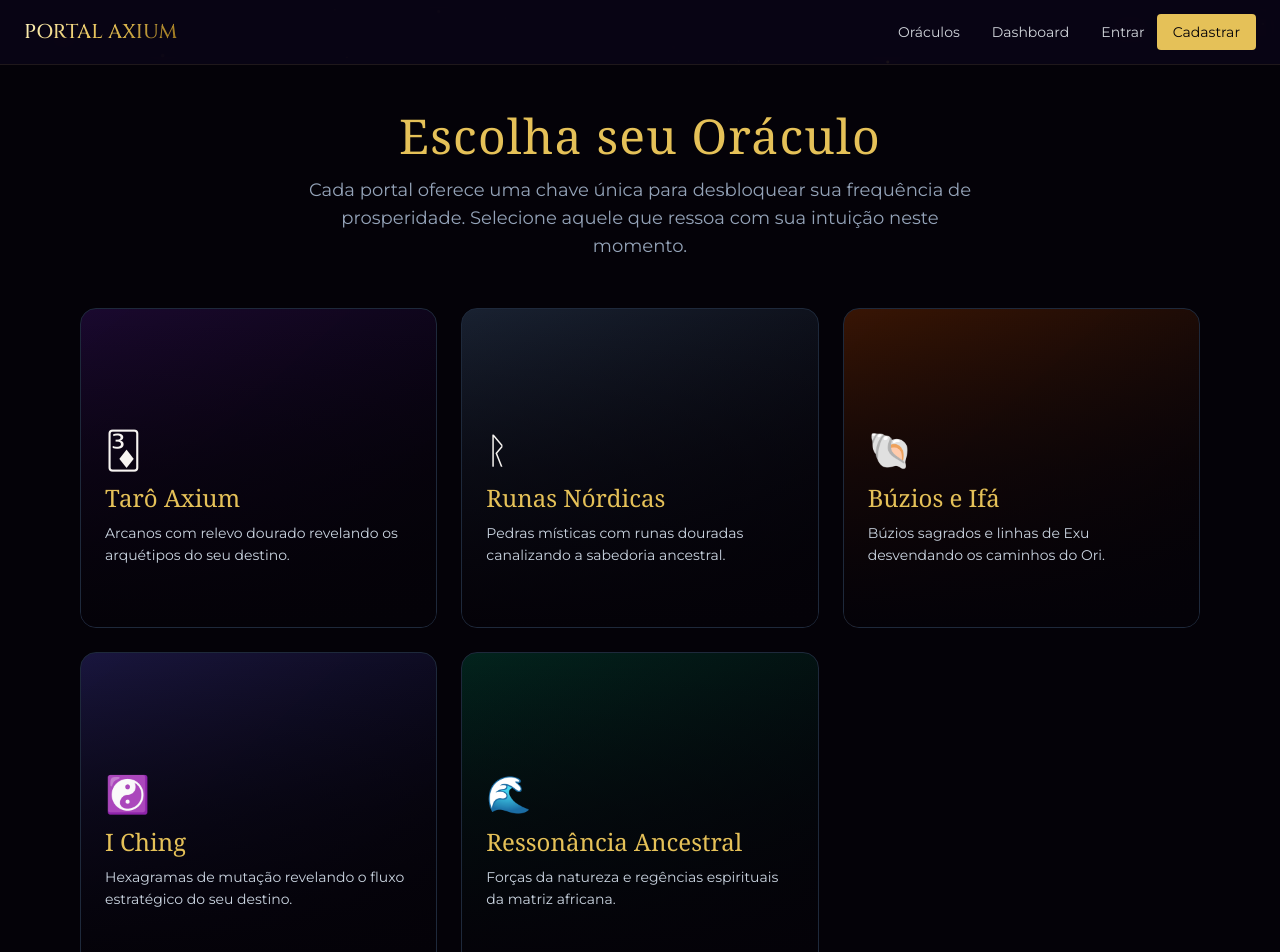
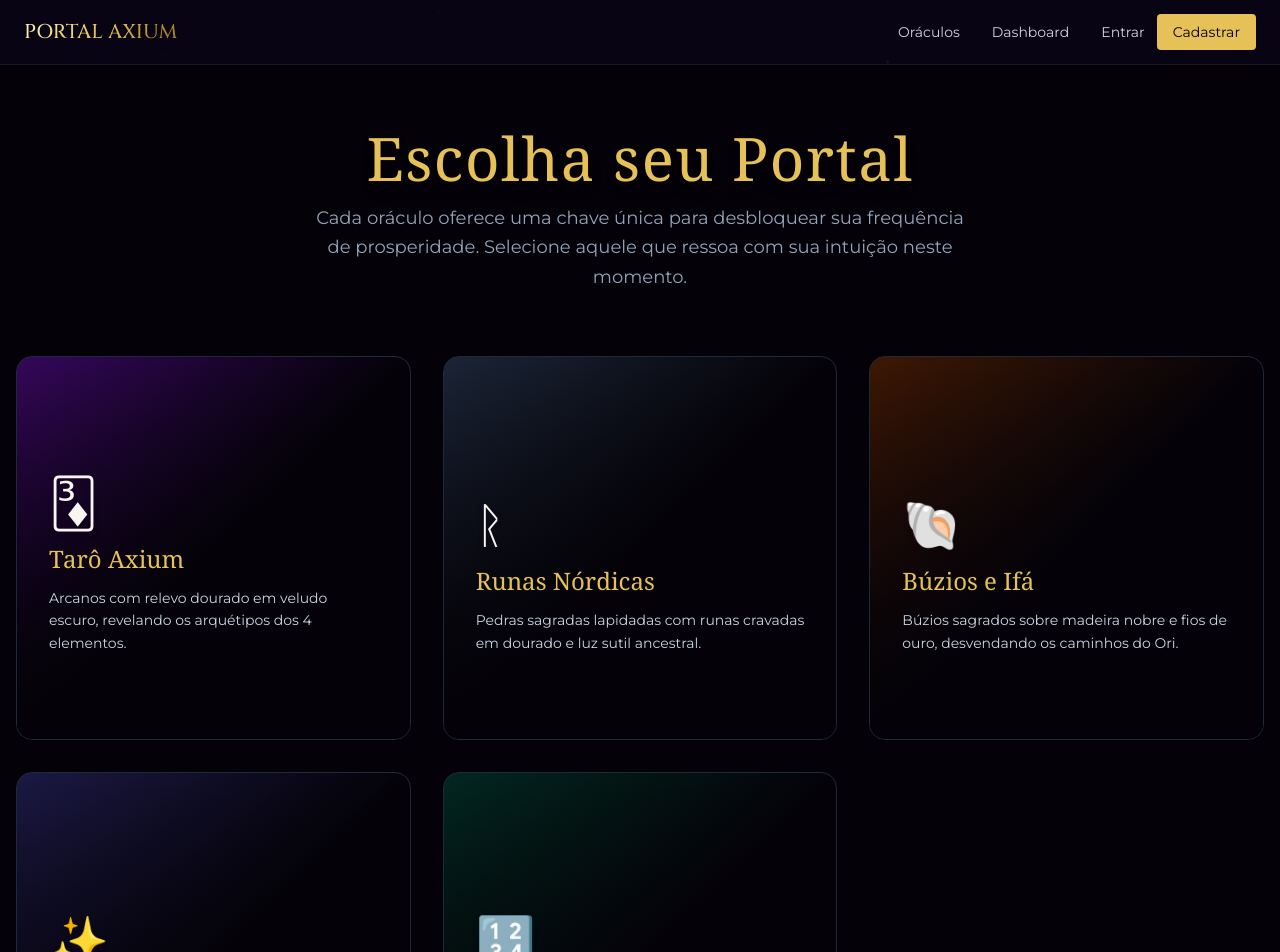
Before and after one commit to Mestre-celio/axis-mundi, a Next.js app in the folder frontend/: page /oraculos in a window 1280 px wide. Shown: the top 952 px of the page. Built offline with nearby package versions, Linux system fonts and the light colour scheme; no server answers.

Commit message:
feat(oraculos): oraculos astrologia e numerologia + prompt e layout refinados

```diff
--- a/frontend/src/app/oraculos/[slug]/page.tsx
+++ b/frontend/src/app/oraculos/[slug]/page.tsx
@@ -4,7 +4,7 @@ import { useEffect, useState } from 'react';
 import { useParams, useRouter } from 'next/navigation';
 import OracleRenderer from '@/components/oracles/OracleRenderer';
 
-const VALID_ORACLES = ['tarot', 'ifa', 'runas', 'iching', 'orixas'];
+const VALID_ORACLES = ['tarot', 'ifa', 'runas', 'iching', 'orixas', 'astrologia', 'numerologia'];
 
 const ORACLE_INFO: Record<string, { nome: string; icone: string; desc: string }> = {
   tarot: { nome: 'Tarot', icone: '\uD83C\uDCC3', desc: 'Espelho da alma e arquétipos universais revelados através dos Arcanos.' },
@@ -12,6 +12,8 @@ const ORACLE_INFO: Record<string, { nome: string; icone: string; desc: string }>
   runas: { nome: 'Runas', icone: '\u16B1', desc: 'Forças elementais e proteção dos antigos através dos símbolos nórdicos.' },
   iching: { nome: 'I Ching', icone: '\u262F\uFE0F', desc: 'Livro das mutações para decisões sábias e visão estratégica.' },
   orixas: { nome: 'Orixás', icone: '\uD83C\uDF0A', desc: 'Forças da natureza e regências espirituais da tradição afro-brasileira.' },
+  astrologia: { nome: 'Astrologia', icone: '\u2728', desc: 'Esfera armilar dourada com constelações e órbitas planetárias luminosas.' },
+  numerologia: { nome: 'Numerologia', icone: '\uD83D\uDD22', desc: 'Círculos concêntricos de geometria sagrada com números arquetípicos.' },
 };
 
 export default function OraclePage() {
--- a/frontend/src/components/oracles/OracleDraw.tsx
+++ b/frontend/src/components/oracles/OracleDraw.tsx
@@ -27,6 +27,18 @@ const DECK_BY_TYPE: Record<string, string[]> = {
   orixas: [
     'Exu', 'Ogum', 'Xangô', 'Iemanjá', 'Oxóssi', 'Oxum', 'Iansã', 'Obaluaiê',
     'Nanã', 'Oxalá', 'Logunedé', 'Ewá', 'Ossaim', 'Ibeji', 'Oxumare',
+  ],
+  astrologia: [
+    'Sol em Leão', 'Lua em Câncer', 'Mercúrio Retrógrado', 'Vênus em Libra',
+    'Marte em Áries', 'Júpiter em Sagitário', 'Saturno em Capricórnio', 'Urano em Aquário',
+    'Netuno em Peixes', 'Plutão em Escorpião', 'Lua Nova', 'Lua Cheia',
+    'Eclipse Solar', 'Eclipse Lunar', 'Mercúrio em Gêmeos',
+  ],
+  numerologia: [
+    'Caminho de Vida 1', 'Caminho de Vida 2', 'Caminho de Vida 3', 'Caminho de Vida 4',
+    'Caminho de Vida 5', 'Caminho de Vida 6', 'Caminho de Vida 7', 'Caminho de Vida 8',
+    'Caminho de Vida 9', 'Número de Expressão', 'Número da Alma', 'Número de Destino',
+    'Ano Pessoal', 'Mês Pessoal', 'Dia Pessoal',
   ],
 };
 
--- a/frontend/src/components/oracles/OracleReadingResult.tsx
+++ b/frontend/src/components/oracles/OracleReadingResult.tsx
@@ -10,44 +10,51 @@ interface Props {
 
 export default function OracleReadingResult({ reading, oracleType }: Props) {
   return (
-    <div className="w-full max-h-[75vh] overflow-y-auto pr-2 custom-scrollbar space-y-6 animate-in fade-in slide-in-from-bottom-4 duration-500">
+    <div className="w-full max-h-[80vh] overflow-y-auto pr-2 custom-scrollbar space-y-8 animate-in fade-in slide-in-from-bottom-6 duration-700">
 
-      <section className="bg-[#0B1021] border border-[#E5C158]/20 rounded-xl p-6 shadow-sm">
+      <section className="bg-[#0B1021]/60 border border-[#E5C158]/30 rounded-xl p-6 md:p-8 shadow-lg shadow-black/20">
         <div className="flex items-center gap-3 mb-4">
-          <span className="text-2xl">👑</span>
-          <h3 className="text-[#E5C158] font-serif text-xl">ALINHAMENTO DE PROSPERIDADE E ARQUÉTIPO</h3>
+          <span className="text-3xl">👑</span>
+          <h3 className="text-[#E5C158] font-serif text-xl md:text-2xl font-bold tracking-wide">
+            ALINHAMENTO DE PROSPERIDADE E ARQUÉTIPO
+          </h3>
         </div>
-        <p className="text-slate-200 leading-relaxed text-base whitespace-pre-line">
+        <p className="text-slate-200 leading-relaxed text-base md:text-lg whitespace-pre-line">
           {reading.prosperidade}
         </p>
       </section>
 
-      <section className="bg-[#0B1021] border border-slate-800 rounded-xl p-6">
+      <section className="bg-[#0B1021]/40 border border-slate-800 rounded-xl p-6 md:p-8">
         <div className="flex items-center gap-3 mb-4">
-          <span className="text-2xl">📜</span>
-          <h3 className="text-[#E5C158] font-serif text-xl">DESCONSTRUÇÃO DA MATRIZ SIMBÓLICA</h3>
+          <span className="text-3xl">📜</span>
+          <h3 className="text-[#E5C158] font-serif text-xl md:text-2xl font-bold tracking-wide">
+            DESCONSTRUÇÃO DA MATRIZ SIMBÓLICA (COMO CHEGAMOS AQUI)
+          </h3>
         </div>
-        <p className="text-slate-300 leading-relaxed text-base whitespace-pre-line">
+        <p className="text-slate-300 leading-relaxed text-base md:text-lg whitespace-pre-line">
           {reading.matriz}
         </p>
       </section>
 
-      <section className="bg-gradient-to-br from-[#0B1021] via-[#0B1021] to-[#E5C158]/10 border border-[#E5C158]/40 rounded-xl p-6 shadow-lg shadow-[#E5C158]/5 relative overflow-hidden">
-        <div className="absolute top-0 right-0 w-32 h-32 bg-[#E5C158]/5 rounded-full blur-3xl" />
+      <section className="relative bg-gradient-to-br from-[#0B1021] via-[#0B1021] to-[#E5C158]/10 border-2 border-[#E5C158]/50 rounded-xl p-6 md:p-8 shadow-2xl shadow-[#E5C158]/10 overflow-hidden">
+        <div className="absolute -top-10 -right-10 w-40 h-40 bg-[#E5C158]/10 rounded-full blur-3xl" />
+        <div className="absolute -bottom-10 -left-10 w-40 h-40 bg-[#D8B4F8]/10 rounded-full blur-3xl" />
 
         <div className="relative z-10">
-          <div className="flex items-center gap-3 mb-4">
-            <span className="text-2xl">🗝️</span>
-            <h3 className="text-[#E5C158] font-serif text-xl font-bold">O PONTO DE VIRADA</h3>
+          <div className="flex items-center gap-3 mb-5">
+            <span className="text-3xl">🗝️</span>
+            <h3 className="text-[#E5C158] font-serif text-xl md:text-2xl font-bold tracking-wide">
+              O PONTO DE VIRADA (O NÓ CEGO DO SUCESSO)
+            </h3>
           </div>
 
-          <p className="text-slate-200 leading-relaxed mb-6 text-base italic border-l-4 border-[#E5C158] pl-4 bg-[#040208]/50 py-3 pr-3 rounded-r-lg">
+          <p className="text-slate-100 leading-relaxed mb-8 text-base md:text-lg italic border-l-4 border-[#E5C158] pl-5 bg-[#040208]/40 py-4 pr-4 rounded-r-lg">
             &ldquo;{reading.pontoDeVirada}&rdquo;
           </p>
 
-          <div className="bg-[#040208]/60 p-5 rounded-lg border border-[#E5C158]/20 mb-6 text-center">
-            <p className="text-slate-300 text-sm md:text-base leading-relaxed">
-              A semente da abundância foi plantada. Para <strong className="text-[#E5C158]">ativar 100% dessa frequência de prosperidade</strong> e receber o mapeamento detalhado das datas, passos práticos e desbloqueios específicos deste ciclo, é necessário acessar o:
+          <div className="bg-[#040208]/70 p-6 rounded-lg border border-[#E5C158]/30 mb-8 text-center backdrop-blur-sm">
+            <p className="text-slate-200 text-base md:text-lg leading-relaxed">
+              A semente da abundância foi revelada. Para <strong className="text-[#E5C158] font-semibold">ativar 100% dessa frequência de prosperidade</strong> e acessar o mapeamento detalhado das datas, passos práticos e desbloqueios específicos deste ciclo, você deve acessar o:
             </p>
           </div>
 
@@ -56,8 +63,8 @@ export default function OracleReadingResult({ reading, oracleType }: Props) {
             className="py-3 text-xs uppercase tracking-widest rounded-lg hover:shadow-[0_0_25px_rgba(229,193,88,0.4)] transition-all transform hover:scale-[1.02] active:scale-[0.98]"
           />
 
-          <p className="text-center text-slate-500 text-xs mt-4">
-            🔒 Ambiente seguro. Sua análise será entregue com total sigilo e excelência.
+          <p className="text-center text-slate-500 text-xs mt-6 flex items-center justify-center gap-2">
+            <span>🔒</span> Ambiente seguro. Sua análise será entregue com total sigilo e excelência.
           </p>
         </div>
       </section>
--- a/frontend/src/components/oracles/OracleSelectionGrid.tsx
+++ b/frontend/src/components/oracles/OracleSelectionGrid.tsx
@@ -6,37 +6,37 @@ const ORACLES = [
   {
     id: 'tarot',
     name: 'Tarô Axium',
-    description: 'Arcanos com relevo dourado revelando os arquétipos do seu destino.',
+    description: 'Arcanos com relevo dourado em veludo escuro, revelando os arquétipos dos 4 elementos.',
     icon: '\uD83C\uDCC3',
-    theme: 'from-[#1F0B38]/80 to-[#040208]',
+    gradient: 'from-purple-950/90 via-[#040208] to-[#040208]',
   },
   {
     id: 'runas',
     name: 'Runas Nórdicas',
-    description: 'Pedras místicas com runas douradas canalizando a sabedoria ancestral.',
+    description: 'Pedras sagradas lapidadas com runas cravadas em dourado e luz sutil ancestral.',
     icon: '\u16B1',
-    theme: 'from-slate-800/80 to-[#040208]',
+    gradient: 'from-slate-800/90 via-[#040208] to-[#040208]',
   },
   {
     id: 'ifa',
     name: 'Búzios e Ifá',
-    description: 'Búzios sagrados e linhas de Exu desvendando os caminhos do Ori.',
+    description: 'Búzios sagrados sobre madeira nobre e fios de ouro, desvendando os caminhos do Ori.',
     icon: '\uD83D\uDC1A',
-    theme: 'from-amber-950/80 to-[#040208]',
+    gradient: 'from-amber-950/90 via-[#040208] to-[#040208]',
   },
   {
-    id: 'iching',
-    name: 'I Ching',
-    description: 'Hexagramas de mutação revelando o fluxo estratégico do seu destino.',
-    icon: '\u262F\uFE0F',
-    theme: 'from-indigo-950/80 to-[#040208]',
+    id: 'astrologia',
+    name: 'Astrologia',
+    description: 'Esfera armilar dourada com constelações e órbitas planetárias luminosas.',
+    icon: '\u2728',
+    gradient: 'from-indigo-950/90 via-[#040208] to-[#040208]',
   },
   {
-    id: 'orixas',
-    name: 'Ressonância Ancestral',
-    description: 'Forças da natureza e regências espirituais da matriz africana.',
-    icon: '\uD83C\uDF0A',
-    theme: 'from-emerald-950/80 to-[#040208]',
+    id: 'numerologia',
+    name: 'Numerologia',
+    description: 'Círculos concêntricos de geometria sagrada com números arquetípicos flutuantes.',
+    icon: '\uD83D\uDD22',
+    gradient: 'from-emerald-950/90 via-[#040208] to-[#040208]',
   },
 ];
 
@@ -44,43 +44,45 @@ export default function OracleSelectionGrid() {
   const router = useRouter();
 
   return (
-    <div className="w-full max-w-6xl mx-auto px-4 py-12">
-      <div className="text-center mb-12 space-y-4">
-        <h1 className="text-4xl md:text-5xl font-serif text-[#E5C158] tracking-wide">
-          Escolha seu Oráculo
+    <div className="w-full max-w-7xl mx-auto px-4 py-16">
+      <div className="text-center mb-16 space-y-4">
+        <h1 className="text-4xl md:text-6xl font-serif text-[#E5C158] tracking-wide drop-shadow-lg">
+          Escolha seu Portal
         </h1>
-        <p className="text-slate-400 max-w-2xl mx-auto text-lg">
-          Cada portal oferece uma chave única para desbloquear sua frequência de prosperidade.
+        <p className="text-slate-400 max-w-2xl mx-auto text-lg leading-relaxed">
+          Cada oráculo oferece uma chave única para desbloquear sua frequência de prosperidade.
           Selecione aquele que ressoa com sua intuição neste momento.
         </p>
       </div>
 
-      <div className="grid grid-cols-1 md:grid-cols-2 lg:grid-cols-3 gap-6">
+      <div className="grid grid-cols-1 md:grid-cols-2 lg:grid-cols-3 gap-8">
         {ORACLES.map((oracle) => (
           <button
             key={oracle.id}
             onClick={() => router.push(`/oraculos/${oracle.id}`)}
             className={`
-              group relative h-80 rounded-2xl overflow-hidden border border-slate-800
-              bg-gradient-to-br ${oracle.theme}
-              hover:border-[#E5C158]/50 hover:shadow-2xl hover:shadow-[#E5C158]/10
+              group relative h-96 rounded-2xl overflow-hidden border border-slate-800
+              bg-gradient-to-br ${oracle.gradient}
+              hover:border-[#E5C158]/60 hover:shadow-2xl hover:shadow-[#E5C158]/15
               transition-all duration-500 text-left
             `}
           >
-            <div className="absolute inset-0 bg-gradient-to-t from-[#040208] via-[#040208]/60 to-transparent p-6 flex flex-col justify-end">
-              <div className="text-4xl mb-3 transform group-hover:scale-110 transition-transform duration-300">
+            <div className="absolute inset-0 bg-gradient-to-t from-[#040208] via-[#040208]/40 to-transparent" />
+
+            <div className="absolute inset-0 p-8 flex flex-col justify-end">
+              <div className="text-5xl mb-4 transform group-hover:scale-110 group-hover:-translate-y-1 transition-all duration-500 drop-shadow-md">
                 {oracle.icon}
               </div>
-              <h3 className="text-2xl font-serif text-[#E5C158] mb-2 group-hover:text-[#F3E5AB] transition-colors">
+              <h3 className="text-2xl font-serif text-[#E5C158] mb-3 group-hover:text-[#F3E5AB] transition-colors duration-300">
                 {oracle.name}
               </h3>
-              <p className="text-slate-300 text-sm leading-relaxed group-hover:text-white transition-colors">
+              <p className="text-slate-300 text-sm leading-relaxed group-hover:text-white transition-colors duration-300">
                 {oracle.description}
               </p>
 
-              <div className="mt-4 flex items-center text-[#E5C158] text-sm font-semibold opacity-0 group-hover:opacity-100 transform translate-y-2 group-hover:translate-y-0 transition-all duration-300">
+              <div className="mt-6 flex items-center text-[#E5C158] text-sm font-bold tracking-wider uppercase opacity-0 group-hover:opacity-100 transform translate-y-4 group-hover:translate-y-0 transition-all duration-500">
                 Iniciar Consulta
-                <span className="ml-2">→</span>
+                <span className="ml-2 text-lg">→</span>
               </div>
             </div>
           </button>
--- a/frontend/src/lib/oracleAI.ts
+++ b/frontend/src/lib/oracleAI.ts
@@ -8,12 +8,12 @@ export const SYSTEM_PROMPT_ORACLE = `Você é a inteligência oracular master do
 
 Mesmo ao apontar desafios, seu tom deve ser de revelação de potencial, empoderamento e abertura de caminhos.
 
-RETORNE ESTRITAMENTE UM OBJETO JSON VÁLIDO, sem markdown, sem blocos de código e sem texto fora do JSON. Use exatamente estas chaves:
+RETORNE ESTRITAMENTE UM OBJETO JSON VÁLIDO (sem markdown, sem blocos de código). Use exatamente estas chaves, preenchendo-as com o conteúdo descrito:
 
 {
-  "prosperidade": "Revele o arquétipo ativo do consulente destacando uma grande força oculta ou oportunidade iminente de prosperidade, crescimento material ou elevação pessoal que está prestes a se manifestar. (2-3 parágrafos)",
-  "matriz": "Explique com clareza técnica e transparência como a combinação específica dos símbolos sorteados ativa essa energia de abundância e transformação na vida do consulente. Demonstre a lógica exata da tiragem.",
-  "pontoDeVirada": "Mostre que existe uma decisão ou ajuste estratégico iminente que definirá se esse potencial próspero se concretizará por completo. Afirme com clareza que o mapeamento detalhado das datas, passos práticos e desbloqueios específicos deste ciclo está reservado no Dossiê Completo + Atendimento."
+  "prosperidade": "Título implícito: ALINHAMENTO DE PROSPERIDADE E ARQUÉTIPO. Revele o arquétipo ativo do consulente destacando uma grande força oculta ou oportunidade iminente de prosperidade, crescimento material ou elevação pessoal que está prestes a se manifestar.",
+  "matriz": "Título implícito: DESCONSTRUÇÃO DA MATRIZ SIMBÓLICA (COMO CHEGAMOS AQUI). Explique com clareza técnica e transparência como a combinação exata dos símbolos sorteados ativa essa energia de abundância e transformação na vida do consulente.",
+  "pontoDeVirada": "Título implícito: O PONTO DE VIRADA (O NÓ CEGO DO SUCESSO). Mostre que existe uma decisão ou ajuste estratégico iminente que definirá se esse potencial próspero se concretizará por completo. Afirme com clareza que o mapeamento detalhado das datas, passos práticos e desbloqueios específicos deste ciclo está reservado no Dossiê Completo + Atendimento."
 }
 
 Tom de voz: Místico, soberano, focado em prosperidade, profundo e encorajador.`;
```
